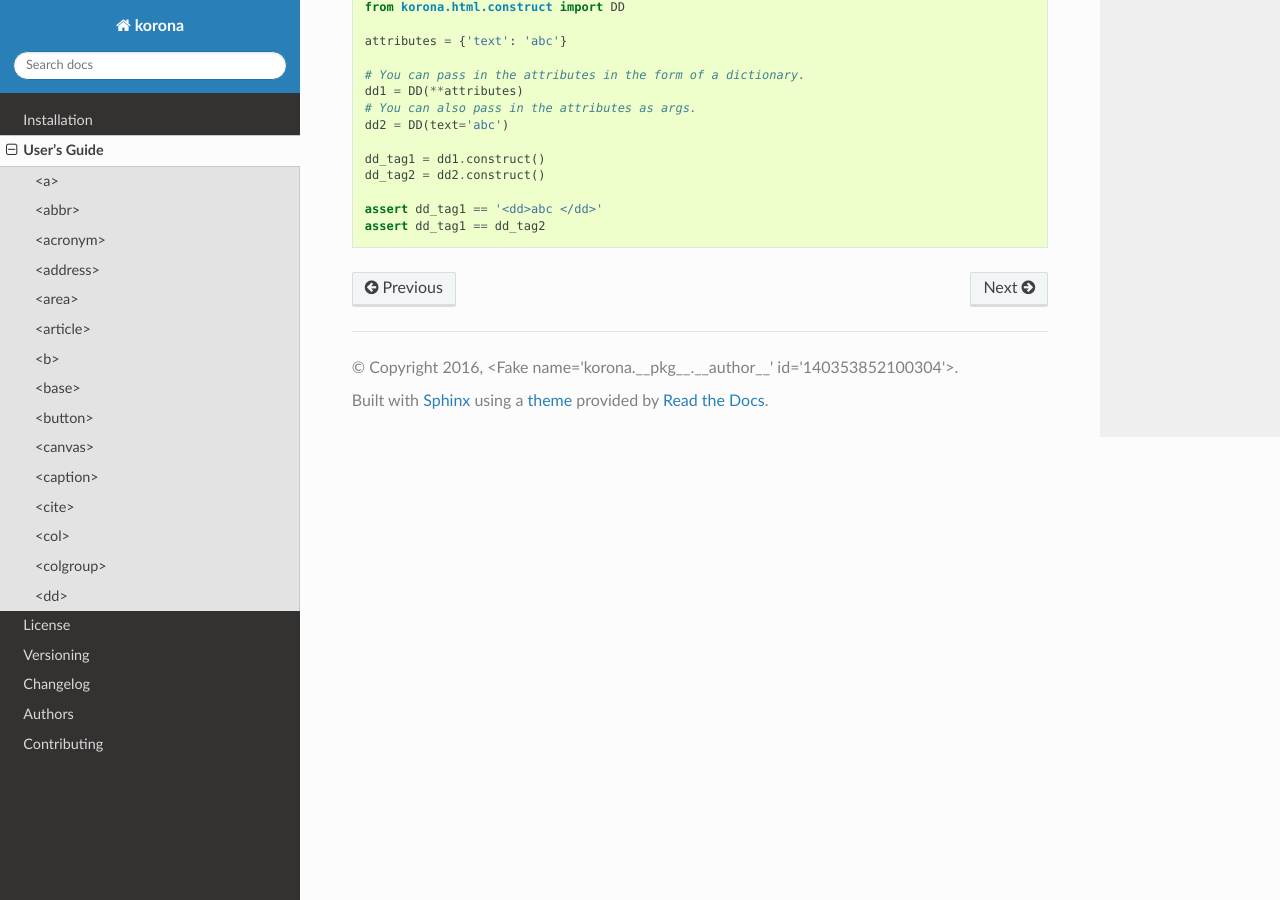
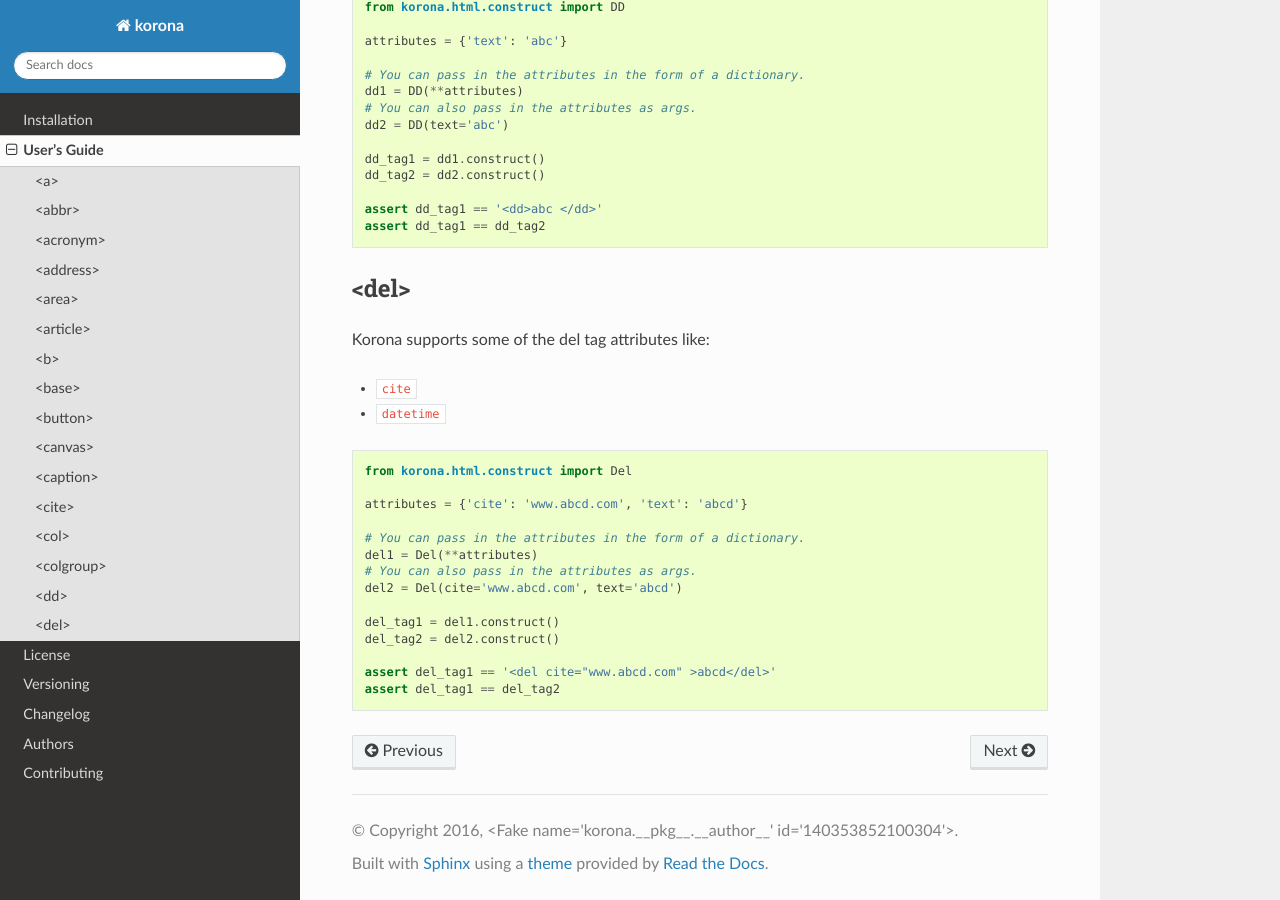
Before and after one commit to bharadwajyarlagadda/korona, a Sphinx documentation site: the page built from docs/guide.rst, in a window 1280 px wide and 900 px high, scrolled down 7629 px. Built offline with Sphinx 7.4.7 and the Read the Docs theme 2.0.0, drawn with Linux system fonts in a browser that asks for light colours; the version number could not be read and is left out.

Commit message:
Added an example for constructing <del> tag in docs

```diff
--- a/docs/guide.rst
+++ b/docs/guide.rst
@@ -406,3 +406,28 @@ Korona can build <dd> tag.
 
     assert dd_tag1 == '<dd>abc </dd>'
     assert dd_tag1 == dd_tag2
+
+<del>
+-----
+
+Korona supports some of the del tag attributes like:
+
+- ``cite``
+- ``datetime``
+
+.. code-block:: python
+
+    from korona.html.construct import Del
+
+    attributes = {'cite': 'www.abcd.com', 'text': 'abcd'}
+
+    # You can pass in the attributes in the form of a dictionary.
+    del1 = Del(**attributes)
+    # You can also pass in the attributes as args.
+    del2 = Del(cite='www.abcd.com', text='abcd')
+
+    del_tag1 = del1.construct()
+    del_tag2 = del2.construct()
+
+    assert del_tag1 == '<del cite="www.abcd.com" >abcd</del>'
+    assert del_tag1 == del_tag2
```
